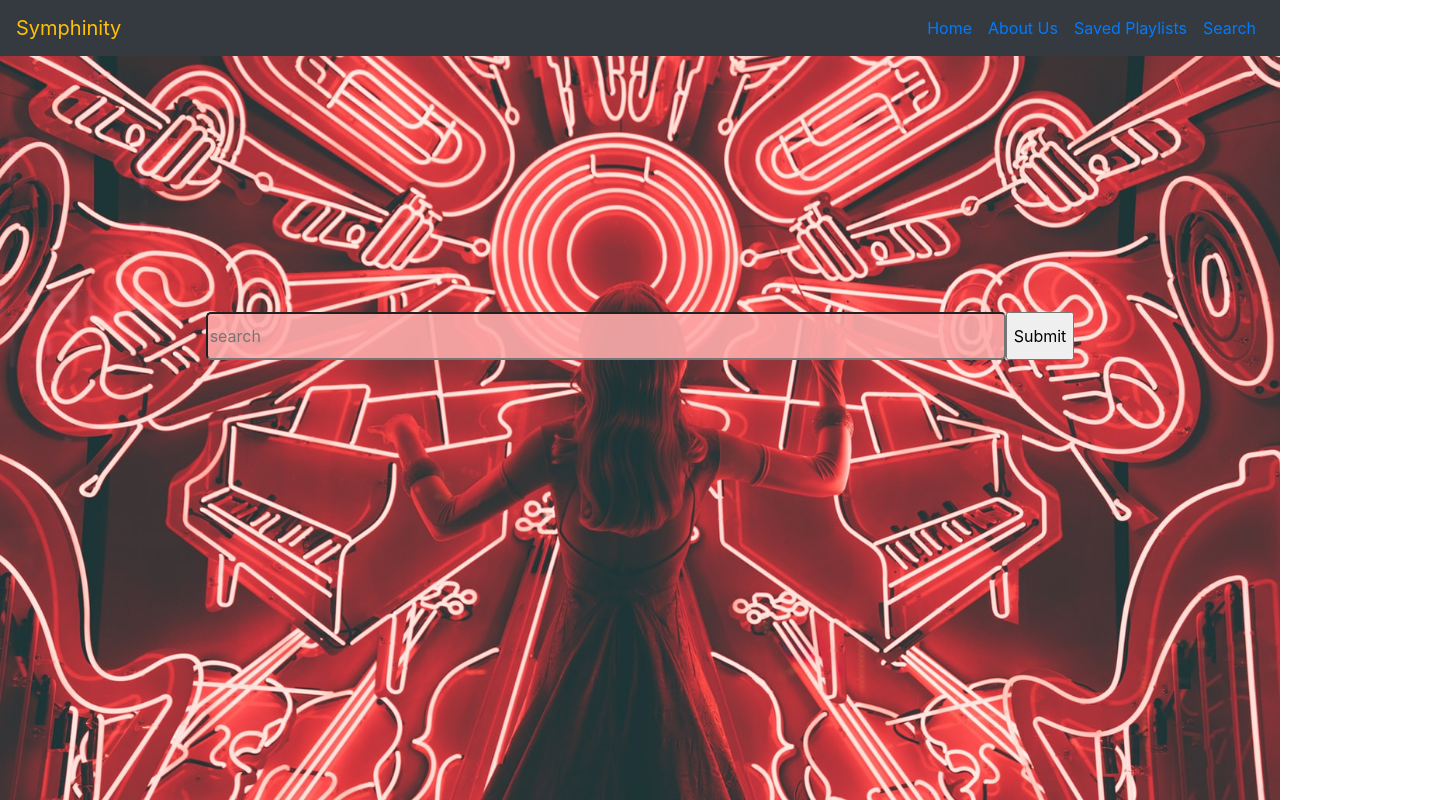
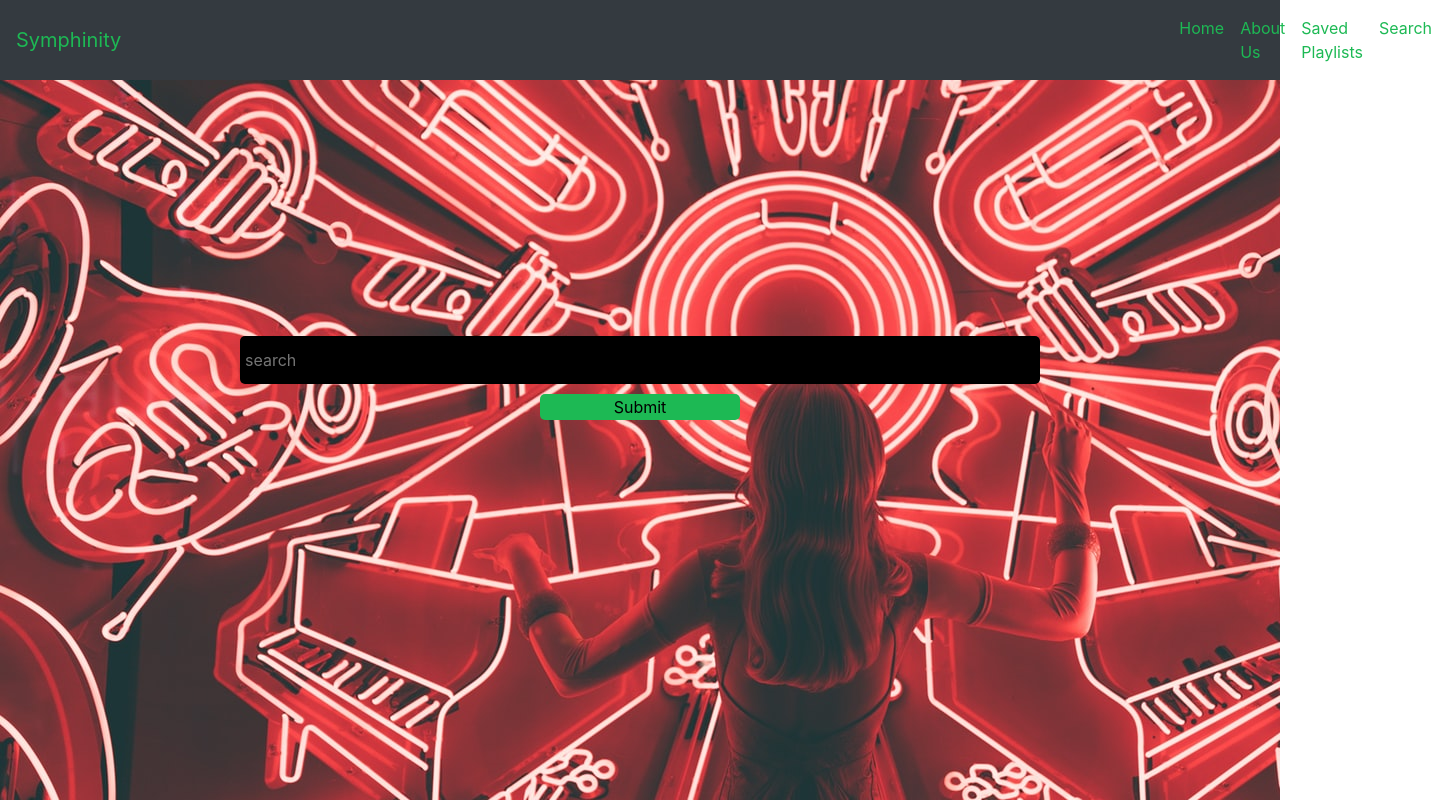
Before and after one commit to Build-Week-Spotify-Song-Suggester-1/Front-End, a React (Create React App) app in the folder spotify-song-suggester/: page / in a window 1280 px wide. Shown: the whole page, 1440 px wide, since content can reach past the window. Built offline with nearby package versions, Linux system fonts and the light colour scheme.

Commit message:
Pre-Merge

```diff
--- a/spotify-song-suggester/public/index.html
+++ b/spotify-song-suggester/public/index.html
@@ -30,7 +30,7 @@
   integrity="sha384-ggOyR0iXCbMQv3Xipma34MD+dH/1fQ784/j6cY/iJTQUOhcWr7x9JvoRxT2MZw1T"
   crossorigin="anonymous"
 />
-    <title>React App</title>
+    <title>Symphinity</title>
   </head>
   <body>
     <noscript>You need to enable JavaScript to run this app.</noscript>
--- a/spotify-song-suggester/src/App.css
+++ b/spotify-song-suggester/src/App.css
@@ -1,5 +1,8 @@
 .App {
   text-align: center;
+  display: flex;
+
+
 }
 
 .App-logo {
@@ -37,7 +40,14 @@
   }
 }
 
-body {
-  background: url("./images/bckgrnd1.jpg");
-  background-size: cover;
+.Main {
+  background-image: url("./images/bckgrnd1.jpg");
+  height: 100vh;
+
 }
+
+.Navbar {
+  display: flex;
+  flex-direction: row;
+  justify-content: space-between;;
+}
--- a/spotify-song-suggester/src/App.js
+++ b/spotify-song-suggester/src/App.js
@@ -35,31 +35,32 @@ export default class App extends React.Component {
     return (
       <Fragment>
         <Router>
-          <Navbar color="dark" light expand="md">
-            <NavbarBrand className="text-warning" href="/">
+          <div className="Main">
+            <Navbar color="dark" light expand="md"  >
+              <NavbarBrand href="/" style={{ color: '#1DB954', marginRight: '1050px' }}>
                 Symphinity
             </NavbarBrand>
               <NavbarToggler onClick={this.toggle} />
               <Collapse isOpen={this.state.isOpen} navbar>
-              <Nav className="ml-auto" navbar>
+                <Nav navbar>
                   <NavItem>
-                  <NavLink className="text-danger">
-                    <Link to="/">Home</Link>
+                    <NavLink>
+                      <Link style={{ color: '#1DB954' }} to="/">Home</Link>
                     </NavLink>
                   </NavItem>
                   <NavItem>
-                  <NavLink className="text-danger">
-                    <Link to="/AboutUs">About Us</Link>
+                    <NavLink >
+                      <Link style={{ color: '#1DB954' }} to="/AboutUs">About Us</Link>
                     </NavLink>
                   </NavItem>
                   <NavItem>
-                  <NavLink className="text-danger">
-                    <Link to="/Playlists">Saved Playlists</Link>
+                    <NavLink >
+                      <Link style={{ color: '#1DB954' }} to="/Playlists">Saved Playlists</Link>
                     </NavLink>
                   </NavItem>
                   <NavItem>
-                  <NavLink className="text-danger">
-                    <Link to="/Search">Search</Link>
+                    <NavLink >
+                      <Link style={{ color: '#1DB954' }} to="/Search">Search</Link>
                     </NavLink>
                   </NavItem>
                 </Nav>
@@ -70,6 +71,7 @@ export default class App extends React.Component {
             {/* <Route path="/AboutUs" component={AboutUs} /> */}
             <Route path="/Playlists" component={Playlists} />
             <Route path="/Search" component={SearchResults} />
+          </div>
         </Router>
       </Fragment>
     );
--- a/spotify-song-suggester/src/components/dashboard.css
+++ b/spotify-song-suggester/src/components/dashboard.css
@@ -1,12 +1,26 @@
 .searchBar {
   display: flex;
-  justify-content: center;
+  flex-direction: column;
+  align-items: center;
   margin-top: 20%;
 }
 
 .searchBarInner {
   width: 800px;
   height: 6vh;
-  background: rgba(253, 171, 171, 0.904);
+  background: black;
+  border-radius: 5px;
+  color: white;
+  border: none;
+  outline: none;
+  padding: 5px;
+}
+
+.Submitter {
+  width: 200px;
+  margin-top: 10px;
+  outline: none;
+  border: none;
+  background: #1DB954;
   border-radius: 5px;
 }
--- a/spotify-song-suggester/src/components/dashboard.js
+++ b/spotify-song-suggester/src/components/dashboard.js
@@ -18,7 +18,7 @@ export default function Form() {
         ref={register({ min: 1 })}
       />
 
-      <input type="submit" />
+      <input className="Submitter" type="submit" />
     </form>
   );
 }
```
Also changed, not shown: 1 other file (tests, documents, lock files or other folders). Lines whose indentation alone changed are shown as unchanged.
